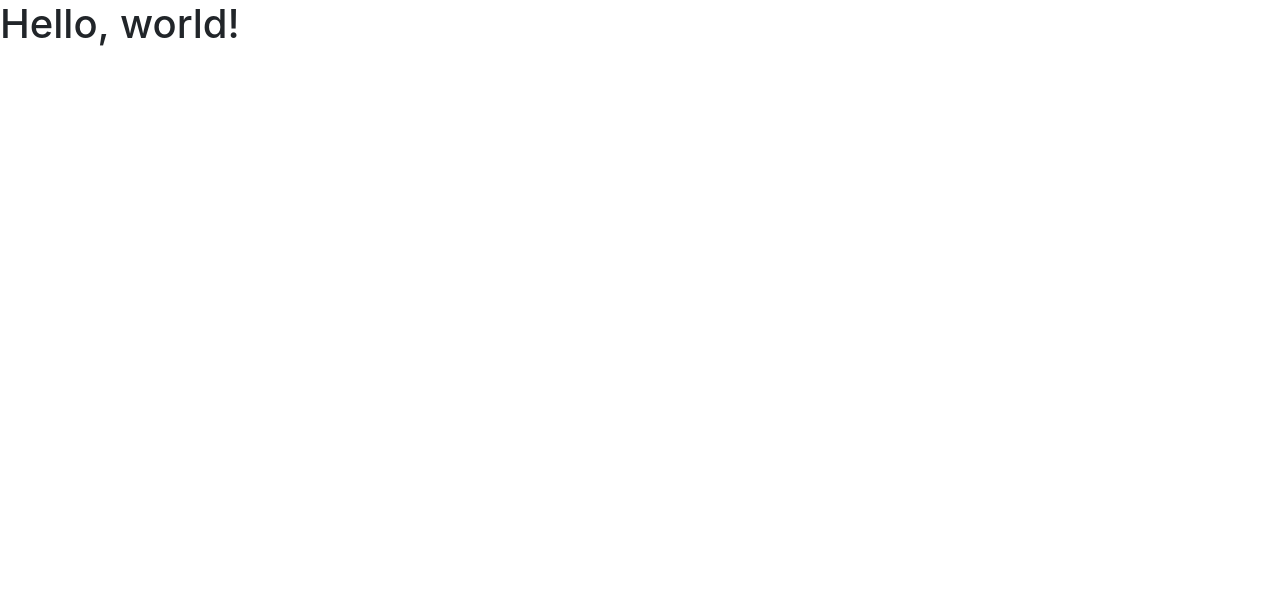
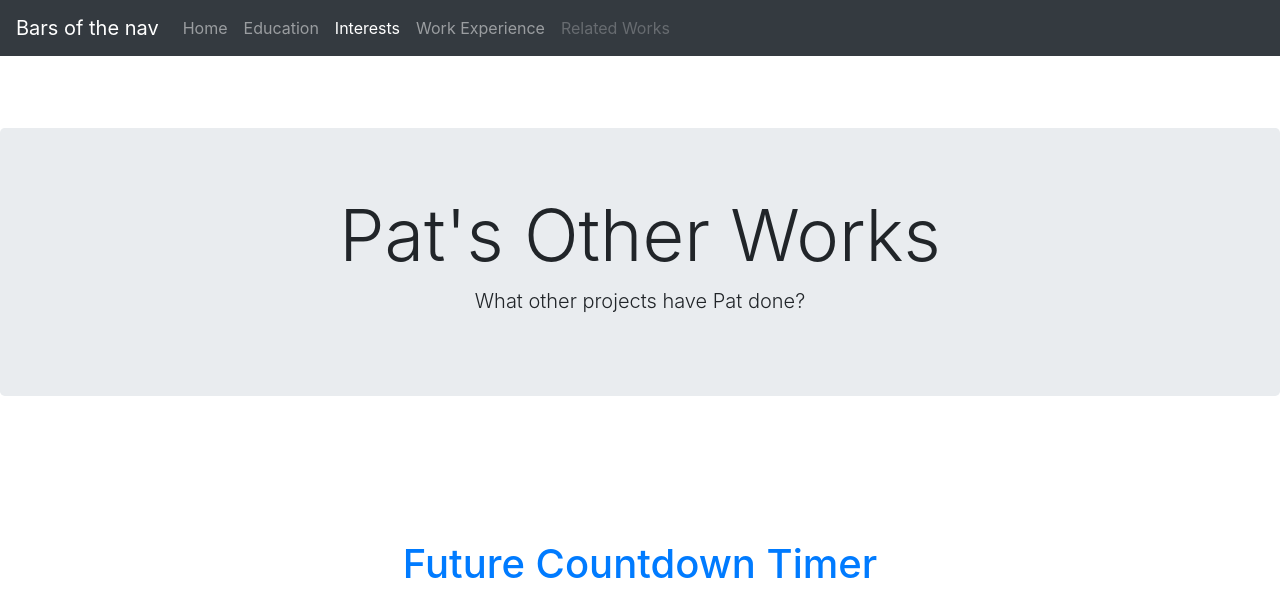
Before and after one commit to 122PJensen/newPort, a plain HTML site: page work.html in a window 1280 px wide. Drawn offline with nearby package versions, Linux system fonts and the light colour scheme.

Commit message:
Update work.html

```diff
--- a/work.html
+++ b/work.html
@@ -8,10 +8,52 @@
     <!-- Bootstrap CSS -->
     <link rel="stylesheet" href="https://cdn.jsdelivr.net/npm/bootstrap@4.5.3/dist/css/bootstrap.min.css" integrity="sha384-TX8t27EcRE3e/ihU7zmQxVncDAy5uIKz4rEkgIXeMed4M0jlfIDPvg6uqKI2xXr2" crossorigin="anonymous">
 
-    <title>Hello, world!</title>
+    <title>Pat's work</title>
   </head>
   <body>
-    <h1>Hello, world!</h1>
+    <div class="content-container">
+<center>
+
+    <nav class="navbar navbar-expand-lg navbar-dark bg-dark">
+  <a class="navbar-brand" href="#">Bars of the nav</a>
+  <button class="navbar-toggler" type="button" data-toggle="collapse" data-target="#navbarNav" aria-controls="navbarNav" aria-expanded="false" aria-label="Toggle navigation">
+    <span class="navbar-toggler-icon"></span>
+  </button>
+  <div class="collapse navbar-collapse" id="navbarNav">
+    <ul class="navbar-nav">
+      <li class="nav-item">
+        <a class="nav-link" href="index.html">Home</a>
+      </li>
+      <li class="nav-item">
+        <a class="nav-link" href="education.html">Education</a>
+      </li>
+      <li class="nav-item">
+        <a class="nav-link active" href="#">Interests</a>
+      </li>
+      <li class="nav-item">
+        <a class="nav-link" href="work.html">Work Experience<span class="sr-only">(current)</span></a>
+      </li>
+      <li class="nav-item">
+        <a class="nav-link disabled" href="#">Related Works</a>
+      </li>
+    </ul>
+  </div>
+</nav>
+<br>
+<br>
+
+<header class="jumbotron my-4 text-center">
+  <h1 class="display-3 animated jackInTheBox">Pat's Other Works</h1>
+  <p class="lead">What other projects have Pat done?</p>
+</header>
+<br>
+<br>
+<br>
+<br>
+<br>
+
+  <h1><a href="https://ms-mcdonald.github.io/mcd-portfolio/countdown.html">Future Countdown Timer</a></h1>
+
 
     <!-- Optional JavaScript; choose one of the two! -->
 
```
